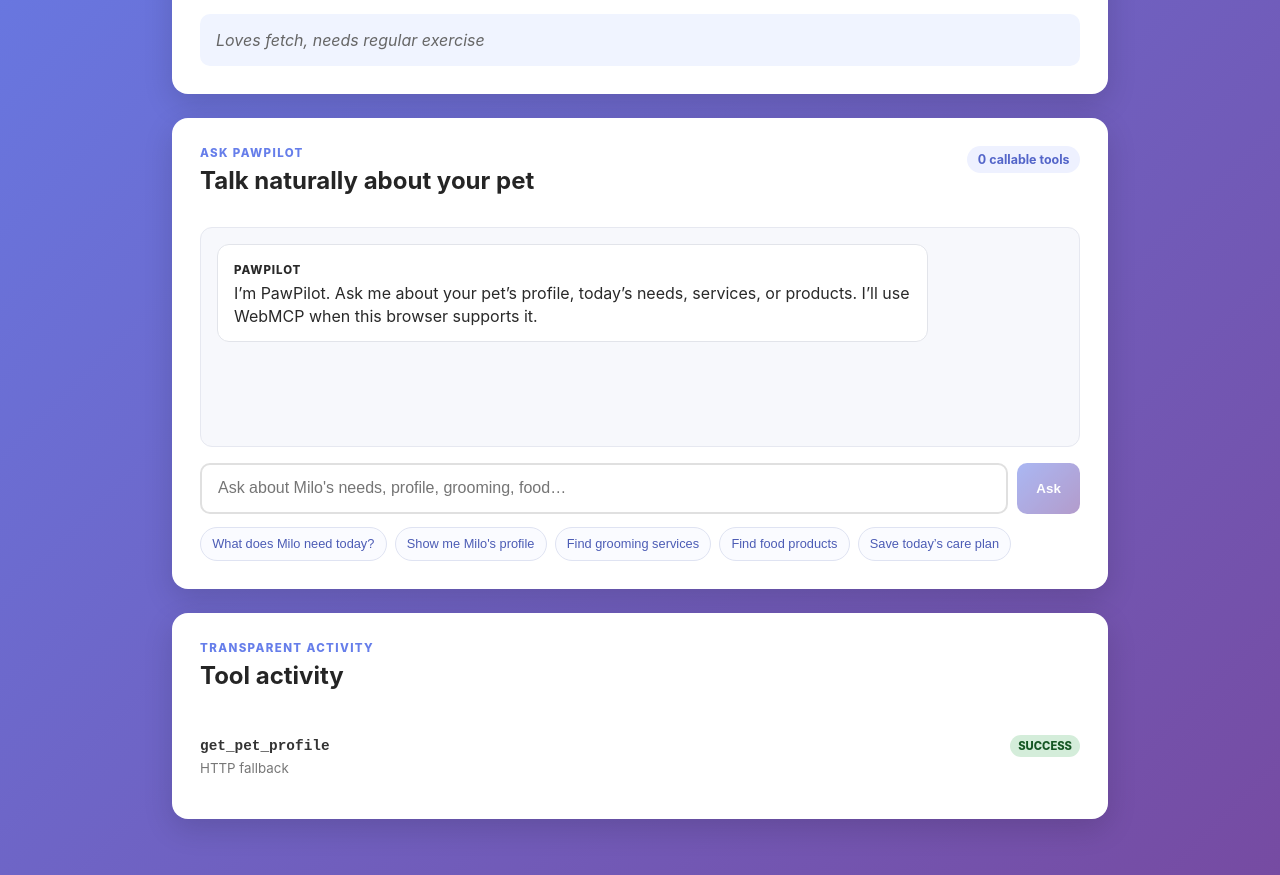
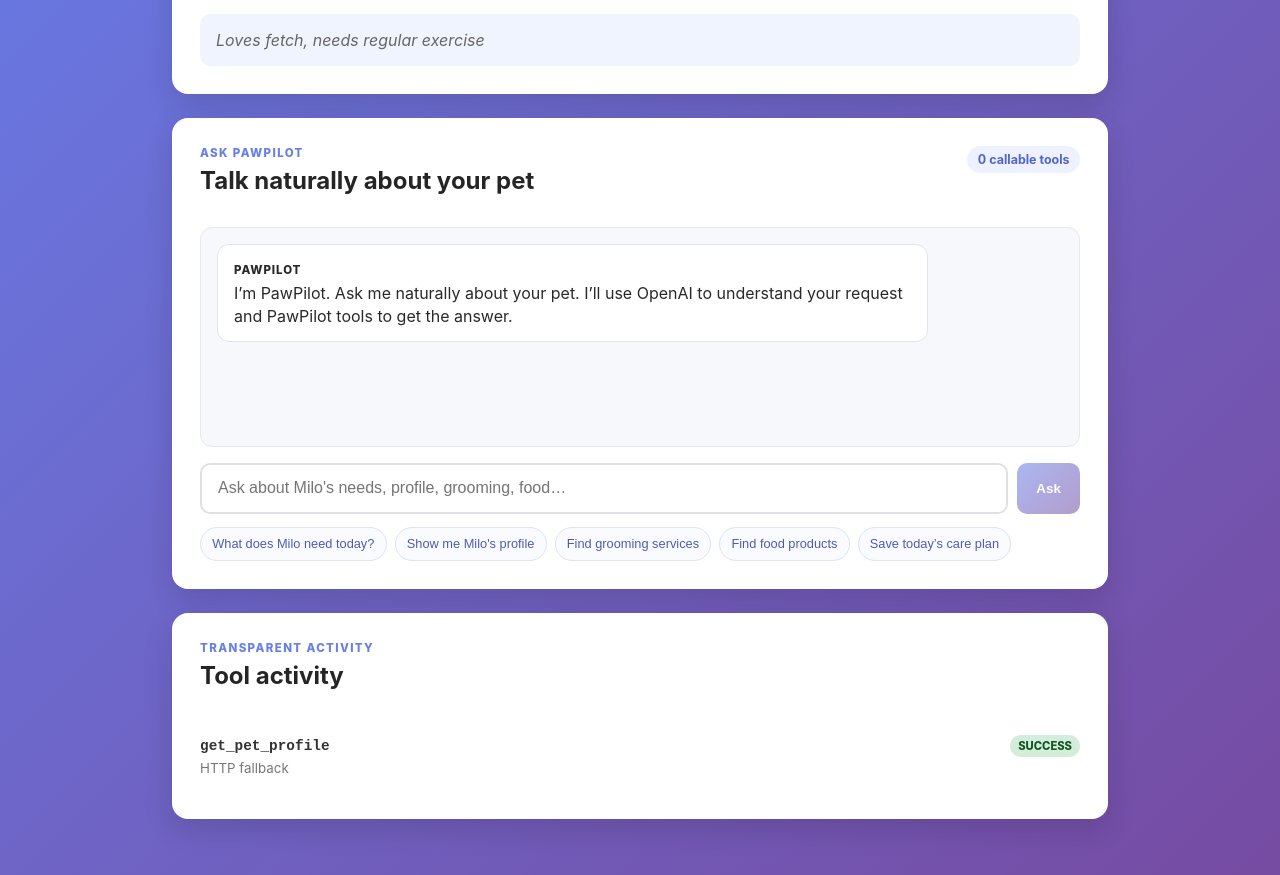
Before and after one commit to QueenFi703/Pawpilot-webmcp, a Next.js app: page / in a window 1280 px wide. Shown: the part 369-1244 px from the top of the page. Built offline with nearby package versions, Linux system fonts and the light colour scheme.

Commit message:
feat: route PawPilot chat through OpenAI tool calling

```diff
--- a/src/pages/index.js
+++ b/src/pages/index.js
@@ -2,143 +2,18 @@ import { useEffect, useMemo, useRef, useState } from 'react';
 import styles from '../styles/Home.module.css';
 
 const PET_ID = 'milo-001';
-
 const WEBMCP_TOOLS = [
-  {
-    name: 'get_pet_profile',
-    title: 'Get pet profile',
-    description: 'Retrieve the current pet profile with basic info, medical history, and preferences.',
-    inputSchema: {
-      type: 'object',
-      properties: { petId: { type: 'string', description: 'The pet ID to retrieve.' } },
-      required: ['petId']
-    },
-    annotations: { readOnlyHint: true },
-  },
-  {
-    name: 'get_daily_needs',
-    title: 'Get daily needs',
-    description: "Get today's care checklist derived from the pet's profile.",
-    inputSchema: {
-      type: 'object',
-      properties: {
-        petId: { type: 'string', description: 'The pet ID.' },
-        date: { type: 'string', description: 'Date in YYYY-MM-DD format. Defaults to today.' }
-      },
-      required: ['petId']
-    },
-    annotations: { readOnlyHint: true },
-  },
-  {
-    name: 'find_pet_services',
-    title: 'Find pet services',
-    description: 'Find available veterinary, grooming, training, or boarding services.',
-    inputSchema: {
-      type: 'object',
-      properties: {
-        serviceType: { type: 'string', enum: ['veterinary', 'grooming', 'training', 'boarding'] }
-      },
-      required: ['serviceType']
-    },
-    annotations: { readOnlyHint: true },
-  },
-  {
-    name: 'find_pet_products',
-    title: 'Find pet products',
-    description: 'Find pet products by category: food, treats, toys, or bedding.',
-    inputSchema: {
-      type: 'object',
-      properties: {
-        category: { type: 'string', enum: ['food', 'treats', 'toys', 'bedding'] }
-      },
-      required: ['category']
-    },
-    annotations: { readOnlyHint: true },
-  },
-  {
-    name: 'save_care_plan',
-    title: 'Save care plan',
-    description: 'Save a generated care plan only after the human explicitly confirms the proposed plan.',
-    inputSchema: {
-      type: 'object',
-      properties: {
-        petId: { type: 'string' },
-        plan: { type: 'object' },
-        confirmed: { type: 'boolean', description: 'Must be true only after explicit human confirmation.' }
-      },
-      required: ['petId', 'plan', 'confirmed']
-    },
-    annotations: { readOnlyHint: false },
-  },
+  { name: 'get_pet_profile', title: 'Get pet profile', description: 'Retrieve the current pet profile.', inputSchema: { type: 'object', properties: { petId: { type: 'string' } }, required: ['petId'] }, annotations: { readOnlyHint: true } },
+  { name: 'get_daily_needs', title: 'Get daily needs', description: "Get today's care checklist.", inputSchema: { type: 'object', properties: { petId: { type: 'string' }, date: { type: 'string' } }, required: ['petId'] }, annotations: { readOnlyHint: true } },
+  { name: 'find_pet_services', title: 'Find pet services', description: 'Find veterinary, grooming, training, or boarding services.', inputSchema: { type: 'object', properties: { serviceType: { type: 'string', enum: ['veterinary', 'grooming', 'training', 'boarding'] } }, required: ['serviceType'] }, annotations: { readOnlyHint: true } },
+  { name: 'find_pet_products', title: 'Find pet products', description: 'Find food, treats, toys, or bedding.', inputSchema: { type: 'object', properties: { category: { type: 'string', enum: ['food', 'treats', 'toys', 'bedding'] } }, required: ['category'] }, annotations: { readOnlyHint: true } },
+  { name: 'save_care_plan', title: 'Save care plan', description: 'Save a care plan only after explicit human confirmation.', inputSchema: { type: 'object', properties: { petId: { type: 'string' }, plan: { type: 'object' }, confirmed: { type: 'boolean' } }, required: ['petId', 'plan', 'confirmed'] }, annotations: { readOnlyHint: false } },
 ];
-
-const SERVICE_TYPES = ['veterinary', 'grooming', 'training', 'boarding'];
-const PRODUCT_CATEGORIES = ['food', 'treats', 'toys', 'bedding'];
-
-function normalizeText(value) {
-  return value.toLowerCase().replace(/[^a-z0-9\s]/g, ' ');
-}
-
-function chooseIntent(message) {
-  const text = normalizeText(message);
-
-  if (/\b(save|store|keep)\b.*\b(plan|care)\b|\b(save|store)\b.*\bthis\b/.test(text)) {
-    return { type: 'save_care_plan' };
-  }
-
-  const serviceType = SERVICE_TYPES.find((type) => text.includes(type));
-  if (serviceType && /\b(find|book|need|where|show|service|services)\b/.test(text)) {
-    return { type: 'find_pet_services', params: { serviceType } };
-  }
-
-  const category = PRODUCT_CATEGORIES.find((item) => text.includes(item));
-  if (category && /\b(find|need|recommend|show|buy|product|products)\b/.test(text)) {
-    return { type: 'find_pet_products', params: { category } };
-  }
-
-  if (/\b(profile|breed|weight|age|allerg|medical|history|about)\b/.test(text)) {
-    return { type: 'get_pet_profile', params: { petId: PET_ID } };
-  }
-
-  return { type: 'get_daily_needs', params: { petId: PET_ID } };
-}
-
-function formatResult(toolName, result, petName) {
-  if (!result) return 'The tool completed without returning data.';
-  if (typeof result === 'string') return result;
-  if (result.success === false) return result.error || 'The tool could not complete the request.';
-
-  const data = result.data ?? result;
-
-  if (toolName === 'get_daily_needs') {
-    if (Array.isArray(data)) {
-      return `${petName} has ${data.length} care item${data.length === 1 ? '' : 's'} for today.`;
-    }
-    return `I retrieved ${petName}'s daily care checklist.`;
-  }
-
-  if (toolName === 'get_pet_profile') {
-    return `${data.name || petName} is a ${data.age || '—'}-year-old ${data.breed || 'pet'} weighing ${data.weight || '—'} lbs.`;
-  }
-
-  if (toolName === 'find_pet_services' || toolName === 'find_pet_products') {
-    const count = Array.isArray(data) ? data.length : 0;
-    return `I found ${count} matching ${toolName === 'find_pet_services' ? 'service' : 'product'}${count === 1 ? '' : 's'}.`;
-  }
-
-  return 'The request completed successfully.';
-}
 
 export default function Home() {
   const [petProfile, setPetProfile] = useState(null);
   const [dailyNeeds, setDailyNeeds] = useState(null);
-  const [messages, setMessages] = useState([
-    {
-      id: 'welcome',
-      role: 'assistant',
-      text: 'I’m PawPilot. Ask me about your pet’s profile, today’s needs, services, or products. I’ll use WebMCP when this browser supports it.'
-    }
-  ]);
+  const [messages, setMessages] = useState([{ id: 'welcome', role: 'assistant', text: 'I’m PawPilot. Ask me naturally about your pet. I’ll use OpenAI to understand your request and PawPilot tools to get the answer.' }]);
   const [toolCalls, setToolCalls] = useState([]);
   const [userGoal, setUserGoal] = useState('');
   const [loading, setLoading] = useState(false);
@@ -146,305 +21,75 @@ export default function Home() {
   const [availableTools, setAvailableTools] = useState([]);
   const [pendingPlan, setPendingPlan] = useState(null);
   const abortRef = useRef(null);
-
   const petName = petProfile?.name || 'your pet';
-
   const toolNames = useMemo(() => availableTools.map((tool) => tool.name), [availableTools]);
 
-  useEffect(() => {
-    loadPetProfile();
-    registerWebMCPTools();
-
-    return () => {
-      abortRef.current?.abort();
-    };
-  }, []);
+  useEffect(() => { loadPetProfile(); registerWebMCPTools(); return () => abortRef.current?.abort(); }, []);
 
   async function registerWebMCPTools() {
-    if (!document.modelContext?.registerTool) {
-      setWebmcpStatus('unavailable');
-      return;
-    }
-
-    const controller = new AbortController();
-    abortRef.current = controller;
-
+    if (!document.modelContext?.registerTool) { setWebmcpStatus('unavailable'); return; }
+    const controller = new AbortController(); abortRef.current = controller;
     try {
-      await Promise.all(
-        WEBMCP_TOOLS.map((tool) =>
-          document.modelContext.registerTool(
-            {
-              ...tool,
-              execute: async (input) => executeToolFromWebMCP(tool.name, input),
-            },
-            { signal: controller.signal }
-          )
-        )
-      );
+      await Promise.all(WEBMCP_TOOLS.map((tool) => document.modelContext.registerTool({ ...tool, execute: (input) => executeToolFromWebMCP(tool.name, input) }, { signal: controller.signal })));
       const tools = await document.modelContext.getTools();
       setAvailableTools(tools.filter((tool) => WEBMCP_TOOLS.some((item) => item.name === tool.name)));
       setWebmcpStatus('available');
-    } catch (error) {
-      console.warn('WebMCP registration failed:', error);
-      setWebmcpStatus('error');
-    }
+    } catch (error) { console.warn('WebMCP registration failed:', error); setWebmcpStatus('error'); }
   }
 
   async function executeToolFromWebMCP(toolName, params) {
     if (toolName === 'save_care_plan' && !params?.confirmed) {
       setPendingPlan({ petId: params.petId, plan: params.plan });
-      return 'Human confirmation is required before this care plan can be saved.';
+      return { success: false, requiresConfirmation: true, error: 'Human confirmation is required before saving.' };
     }
-
-    const response = await fetch('/api/execute', {
-      method: 'POST',
-      headers: { 'Content-Type': 'application/json' },
-      body: JSON.stringify({ tool: toolName, params })
-    });
-    const result = await response.json();
-    recordToolCall(toolName, result, 'WebMCP');
-    updateLocalState(toolName, result);
-    return result;
+    const response = await fetch('/api/execute', { method: 'POST', headers: { 'Content-Type': 'application/json' }, body: JSON.stringify({ tool: toolName, params }) });
+    const result = await response.json(); recordToolCall(toolName, result, 'WebMCP'); updateLocalState(toolName, result); return result;
   }
 
   async function executeNamedTool(toolName, params) {
     const webTool = availableTools.find((tool) => tool.name === toolName);
-
     if (webTool && document.modelContext?.executeTool) {
       try {
-        const result = await document.modelContext.executeTool(webTool, JSON.stringify(params || {}));
-        recordToolCall(toolName, result, 'WebMCP');
-        updateLocalState(toolName, result);
-        return result;
-      } catch (error) {
-        console.warn(`WebMCP execution failed for ${toolName}; using HTTP fallback.`, error);
-      }
+        const result = await document.modelContext.executeTool(webTool, JSON.stringify(params || {})); recordToolCall(toolName, result, 'WebMCP'); updateLocalState(toolName, result); return result;
+      } catch (error) { console.warn('WebMCP execution failed; using HTTP fallback.', error); }
     }
-
-    const response = await fetch('/api/execute', {
-      method: 'POST',
-      headers: { 'Content-Type': 'application/json' },
-      body: JSON.stringify({ tool: toolName, params })
-    });
-    const result = await response.json();
-    recordToolCall(toolName, result, 'HTTP fallback');
-    updateLocalState(toolName, result);
-    return result;
+    const response = await fetch('/api/execute', { method: 'POST', headers: { 'Content-Type': 'application/json' }, body: JSON.stringify({ tool: toolName, params }) });
+    const result = await response.json(); recordToolCall(toolName, result, 'HTTP fallback'); updateLocalState(toolName, result); return result;
   }
 
-  function updateLocalState(toolName, result) {
-    if (!result?.success) return;
-    if (toolName === 'get_pet_profile') setPetProfile(result.data);
-    if (toolName === 'get_daily_needs') setDailyNeeds(result.data);
-  }
-
-  function recordToolCall(name, result, transport) {
-    setToolCalls((prev) => [
-      ...prev,
-      {
-        id: `${Date.now()}-${Math.random()}`,
-        name,
-        transport,
-        status: result?.success === false ? 'error' : 'success',
-        result,
-      },
-    ]);
-  }
-
-  async function loadPetProfile() {
-    try {
-      await executeNamedTool('get_pet_profile', { petId: PET_ID });
-    } catch (error) {
-      console.error('Error loading pet profile:', error);
-    }
-  }
+  function updateLocalState(toolName, result) { if (!result?.success) return; if (toolName === 'get_pet_profile') setPetProfile(result.data); if (toolName === 'get_daily_needs') setDailyNeeds(result.data); }
+  function recordToolCall(name, result, transport) { setToolCalls((prev) => [...prev, { id: `${Date.now()}-${Math.random()}`, name, transport, status: result?.success === false ? 'error' : 'success', result }]); }
+  async function loadPetProfile() { try { await executeNamedTool('get_pet_profile', { petId: PET_ID }); } catch (error) { console.error(error); } }
 
   async function handleGoalSubmit(event) {
-    event.preventDefault();
-    const goal = userGoal.trim();
-    if (!goal || loading) return;
-
-    setMessages((prev) => [...prev, { id: Date.now(), role: 'user', text: goal }]);
-    setUserGoal('');
-    setLoading(true);
-
+    event.preventDefault(); const goal = userGoal.trim(); if (!goal || loading) return;
+    const history = messages.filter((message) => message.id !== 'welcome').slice(-10).map(({ role, text }) => ({ role, text }));
+    setMessages((prev) => [...prev, { id: Date.now(), role: 'user', text: goal }]); setUserGoal(''); setLoading(true);
     try {
-      const intent = chooseIntent(goal);
-
-      if (intent.type === 'save_care_plan') {
-        if (!dailyNeeds) {
-          await executeNamedTool('get_daily_needs', { petId: PET_ID });
-        }
-        const plan = {
-          title: `${petName} daily care plan`,
-          tasks: dailyNeeds || [],
-          services: [],
-          products: []
-        };
-        setPendingPlan({ petId: PET_ID, plan });
-        setMessages((prev) => [
-          ...prev,
-          {
-            id: Date.now() + 1,
-            role: 'assistant',
-            text: 'I prepared the care plan. Review it below, then confirm if you want PawPilot to save it.'
-          }
-        ]);
-        return;
-      }
-
-      const result = await executeNamedTool(intent.type, intent.params);
-      setMessages((prev) => [
-        ...prev,
-        {
-          id: Date.now() + 1,
-          role: 'assistant',
-          text: formatResult(intent.type, result, petName),
-          tool: intent.type,
-        },
-      ]);
-    } catch (error) {
-      console.error(error);
-      setMessages((prev) => [
-        ...prev,
-        { id: Date.now() + 1, role: 'assistant', text: 'I could not complete that request. Please try again.' }
-      ]);
-    } finally {
-      setLoading(false);
-    }
+      const response = await fetch('/api/agent', { method: 'POST', headers: { 'Content-Type': 'application/json' }, body: JSON.stringify({ message: goal, history }) });
+      const result = await response.json(); if (!response.ok) throw new Error(result.error || 'Agent request failed.');
+      (result.toolCalls || []).forEach((call) => { recordToolCall(call.name, call.result, 'OpenAI → PawPilot'); updateLocalState(call.name, call.result); if (call.name === 'save_care_plan' && call.result?.requiresConfirmation) setPendingPlan({ petId: call.arguments.petId, plan: call.arguments.plan }); });
+      setMessages((prev) => [...prev, { id: Date.now() + 1, role: 'assistant', text: result.text || 'The request completed.', model: result.model }]);
+    } catch (error) { console.error(error); setMessages((prev) => [...prev, { id: Date.now() + 1, role: 'assistant', text: error.message || 'I could not complete that request.' }]); }
+    finally { setLoading(false); }
   }
 
   async function confirmSavePlan() {
-    if (!pendingPlan) return;
-    setLoading(true);
-    try {
-      const result = await executeNamedTool('save_care_plan', {
-        petId: pendingPlan.petId,
-        plan: pendingPlan.plan,
-        confirmed: true,
-      });
-      setPendingPlan(null);
-      setMessages((prev) => [
-        ...prev,
-        {
-          id: Date.now(),
-          role: 'assistant',
-          text: result?.success ? 'Saved ✓ Your care plan is now recorded.' : 'I could not save the care plan.'
-        }
-      ]);
-    } finally {
-      setLoading(false);
-    }
+    if (!pendingPlan) return; setLoading(true);
+    try { const result = await executeNamedTool('save_care_plan', { petId: pendingPlan.petId, plan: pendingPlan.plan, confirmed: true }); setPendingPlan(null); setMessages((prev) => [...prev, { id: Date.now(), role: 'assistant', text: result?.success ? 'Saved ✓ Your care plan is now recorded.' : 'I could not save the care plan.' }]); }
+    finally { setLoading(false); }
   }
 
-  return (
-    <div className={styles.container}>
-      <header className={styles.header}>
-        <h1>🐾 PawPilot</h1>
-        <p>Natural-language pet care with browser-native WebMCP tools</p>
-        <div className={styles.webmcpBadge} data-status={webmcpStatus}>
-          <span className={styles.statusDot} />
-          WebMCP: {webmcpStatus === 'available' ? 'connected' : webmcpStatus}
-        </div>
-      </header>
-
-      {petProfile && (
-        <section className={styles.petProfile}>
-          <div className={styles.sectionEyebrow}>CURRENT COMPANION</div>
-          <h2>{petProfile.name}</h2>
-          <div className={styles.profileGrid}>
-            <div><strong>Breed</strong>{petProfile.breed}</div>
-            <div><strong>Age</strong>{petProfile.age} years</div>
-            <div><strong>Weight</strong>{petProfile.weight} lbs</div>
-            <div><strong>Last Vet Visit</strong>{petProfile.lastVetVisit}</div>
-          </div>
-          <p className={styles.notes}>{petProfile.notes}</p>
-        </section>
-      )}
-
-      <section className={styles.agentPanel}>
-        <div className={styles.panelHeader}>
-          <div>
-            <div className={styles.sectionEyebrow}>ASK PAWPILOT</div>
-            <h2>Talk naturally about your pet</h2>
-          </div>
-          <span className={styles.toolCount}>{toolNames.length} callable tools</span>
-        </div>
-
-        <div className={styles.chatWindow} aria-live="polite">
-          {messages.map((message) => (
-            <div key={message.id} className={`${styles.message} ${styles[message.role]}`}>
-              <span className={styles.messageLabel}>{message.role === 'user' ? 'You' : 'PawPilot'}</span>
-              <p>{message.text}</p>
-              {message.tool && <small>Tool: {message.tool}</small>}
-            </div>
-          ))}
-          {loading && <div className={`${styles.message} ${styles.assistant}`}><span className={styles.messageLabel}>PawPilot</span><p>Working with the available tools…</p></div>}
-        </div>
-
-        <form className={styles.chatForm} onSubmit={handleGoalSubmit}>
-          <input
-            type="text"
-            value={userGoal}
-            onChange={(event) => setUserGoal(event.target.value)}
-            placeholder={`Ask about ${petName}'s needs, profile, grooming, food…`}
-            disabled={loading}
-            aria-label="Ask PawPilot"
-          />
-          <button type="submit" disabled={loading || !userGoal.trim()}>{loading ? 'Working…' : 'Ask'}</button>
-        </form>
-
-        <div className={styles.promptChips}>
-          {[
-            `What does ${petName} need today?`,
-            `Show me ${petName}'s profile`,
-            'Find grooming services',
-            'Find food products',
-            'Save today’s care plan'
-          ].map((prompt) => (
-            <button key={prompt} type="button" onClick={() => setUserGoal(prompt)} disabled={loading}>{prompt}</button>
-          ))}
-        </div>
-      </section>
-
-      {pendingPlan && (
-        <section className={styles.confirmPanel}>
-          <div>
-            <div className={styles.sectionEyebrow}>HUMAN CONFIRMATION</div>
-            <h2>Save this care plan?</h2>
-            <p>PawPilot will not write the plan until you explicitly confirm.</p>
-          </div>
-          <div className={styles.confirmActions}>
-            <button type="button" onClick={() => setPendingPlan(null)} className={styles.secondaryButton}>Cancel</button>
-            <button type="button" onClick={confirmSavePlan} disabled={loading} className={styles.confirmButton}>Confirm & Save</button>
-          </div>
-        </section>
-      )}
-
-      {dailyNeeds && (
-        <section className={styles.needsPanel}>
-          <div className={styles.sectionEyebrow}>TODAY</div>
-          <h2>Daily care</h2>
-          <pre>{JSON.stringify(dailyNeeds, null, 2)}</pre>
-        </section>
-      )}
-
-      {toolCalls.length > 0 && (
-        <section className={styles.toolCalls}>
-          <div className={styles.panelHeader}>
-            <div><div className={styles.sectionEyebrow}>TRANSPARENT ACTIVITY</div><h2>Tool activity</h2></div>
-          </div>
-          {toolCalls.slice().reverse().map((call) => (
-            <div key={call.id} className={styles.toolCall}>
-              <div className={styles.callHeader}>
-                <span className={styles.toolName}>{call.name}</span>
-                <span className={`${styles.toolStatus} ${styles[call.status]}`}>{call.status}</span>
-              </div>
-              <small>{call.transport}</small>
-            </div>
-          ))}
-        </section>
-      )}
-    </div>
-  );
+  return <div className={styles.container}>
+    <header className={styles.header}><h1>🐾 PawPilot</h1><p>Natural-language pet care with OpenAI + browser-native WebMCP</p><div className={styles.webmcpBadge} data-status={webmcpStatus}><span className={styles.statusDot} />WebMCP: {webmcpStatus === 'available' ? 'connected' : webmcpStatus}</div></header>
+    {petProfile && <section className={styles.petProfile}><div className={styles.sectionEyebrow}>CURRENT COMPANION</div><h2>{petProfile.name}</h2><div className={styles.profileGrid}><div><strong>Breed</strong>{petProfile.breed}</div><div><strong>Age</strong>{petProfile.age} years</div><div><strong>Weight</strong>{petProfile.weight} lbs</div><div><strong>Last Vet Visit</strong>{petProfile.lastVetVisit}</div></div><p className={styles.notes}>{petProfile.notes}</p></section>}
+    <section className={styles.agentPanel}><div className={styles.panelHeader}><div><div className={styles.sectionEyebrow}>ASK PAWPILOT</div><h2>Talk naturally about your pet</h2></div><span className={styles.toolCount}>{toolNames.length} callable tools</span></div>
+      <div className={styles.chatWindow} aria-live="polite">{messages.map((message) => <div key={message.id} className={`${styles.message} ${styles[message.role]}`}><span className={styles.messageLabel}>{message.role === 'user' ? 'You' : 'PawPilot'}</span><p>{message.text}</p>{message.model && <small>Model: {message.model}</small>}</div>)}{loading && <div className={`${styles.message} ${styles.assistant}`}><span className={styles.messageLabel}>PawPilot</span><p>Thinking and using the available tools…</p></div>}</div>
+      <form className={styles.chatForm} onSubmit={handleGoalSubmit}><input type="text" value={userGoal} onChange={(event) => setUserGoal(event.target.value)} placeholder={`Ask about ${petName}'s needs, profile, grooming, food…`} disabled={loading} aria-label="Ask PawPilot" /><button type="submit" disabled={loading || !userGoal.trim()}>{loading ? 'Working…' : 'Ask'}</button></form>
+      <div className={styles.promptChips}>{[`What does ${petName} need today?`, `Show me ${petName}'s profile`, 'Find grooming services', 'Find food products', 'Save today’s care plan'].map((prompt) => <button key={prompt} type="button" onClick={() => setUserGoal(prompt)} disabled={loading}>{prompt}</button>)}</div>
+    </section>
+    {pendingPlan && <section className={styles.confirmPanel}><div><div className={styles.sectionEyebrow}>HUMAN CONFIRMATION</div><h2>Save this care plan?</h2><p>PawPilot will not write the plan until you explicitly confirm.</p></div><div className={styles.confirmActions}><button type="button" onClick={() => setPendingPlan(null)} className={styles.secondaryButton}>Cancel</button><button type="button" onClick={confirmSavePlan} disabled={loading} className={styles.confirmButton}>Confirm & Save</button></div></section>}
+    {dailyNeeds && <section className={styles.needsPanel}><div className={styles.sectionEyebrow}>TODAY</div><h2>Daily care</h2><pre>{JSON.stringify(dailyNeeds, null, 2)}</pre></section>}
+    {toolCalls.length > 0 && <section className={styles.toolCalls}><div className={styles.panelHeader}><div><div className={styles.sectionEyebrow}>TRANSPARENT ACTIVITY</div><h2>Tool activity</h2></div></div>{toolCalls.slice().reverse().map((call) => <div key={call.id} className={styles.toolCall}><div className={styles.callHeader}><span className={styles.toolName}>{call.name}</span><span className={`${styles.toolStatus} ${styles[call.status]}`}>{call.status}</span></div><small>{call.transport}</small></div>)}</section>}
+  </div>;
 }
```
